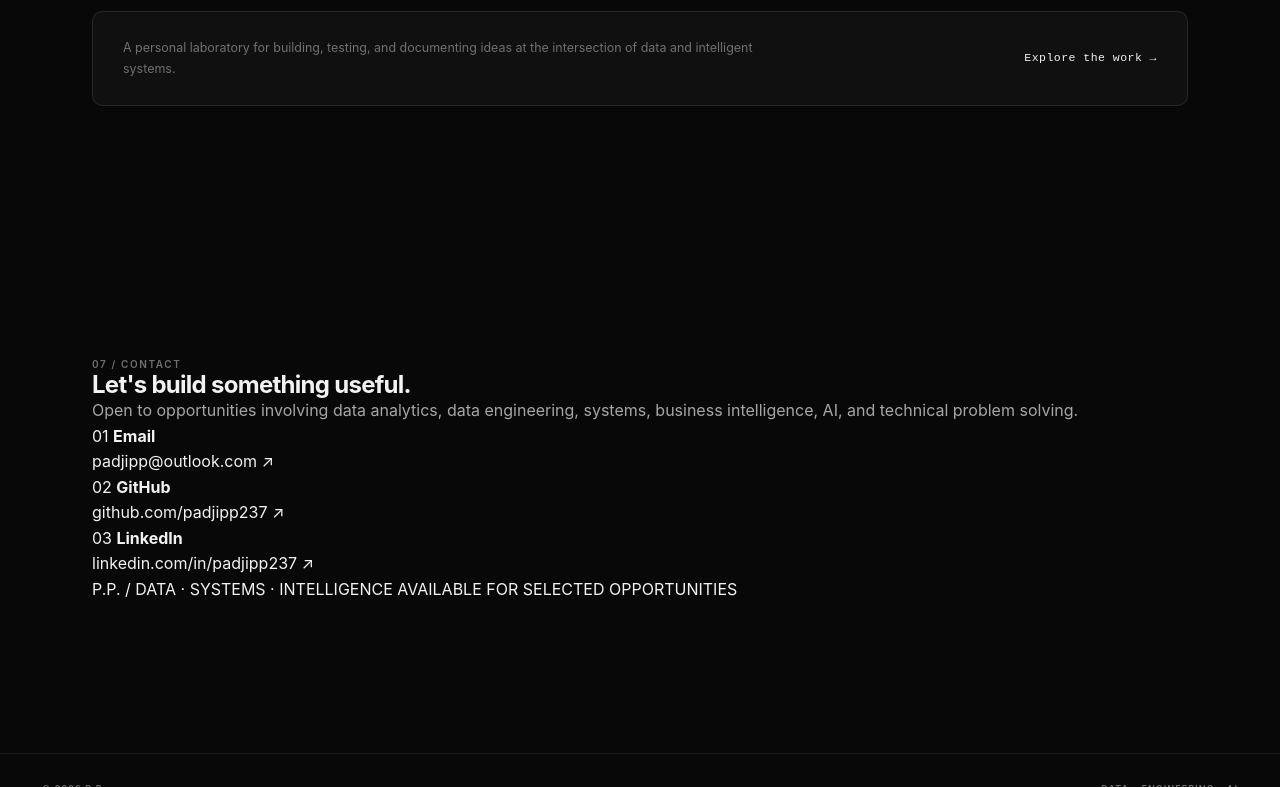
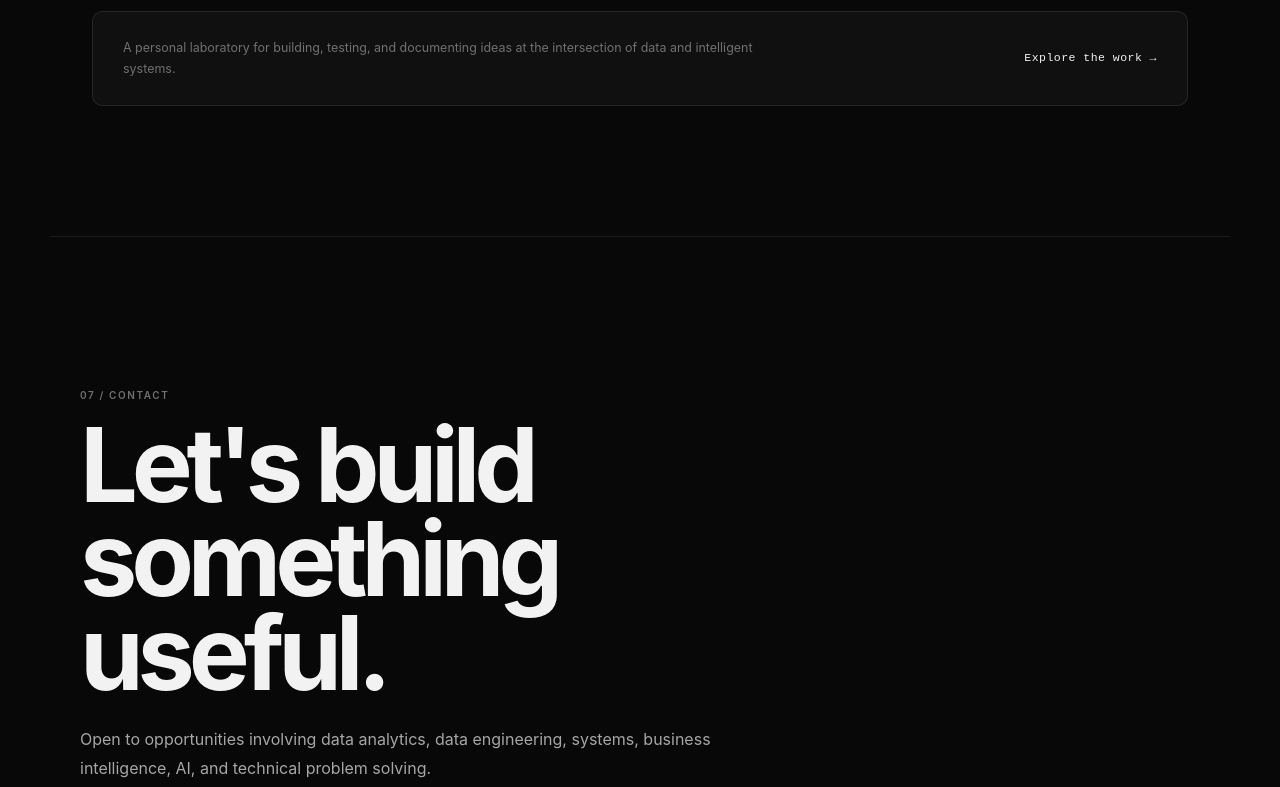
Before and after one commit to padjipp237/PP-Portfolio, a plain HTML site: page index.html in a window 1280 px wide. Shown: the part 11213-12000 px from the top of the page. Drawn offline with Linux system fonts and the light colour scheme.

Commit message:
Add styles for contact section and responsiveness

```diff
--- a/style.css
+++ b/style.css
@@ -2477,6 +2477,191 @@
     margin-top: 35px;
 }
 
+/* =========================================================
+   CONTACT
+   ========================================================= */
+
+.contact-section {
+    padding: 150px 0 80px;
+    border-top: 1px solid var(--line);
+}
+
+.contact-inner {
+    max-width: var(--max-width);
+    margin: 0 auto;
+    padding: 0 30px;
+}
+
+
+/* ---------------------------------------------------------
+   Heading
+   --------------------------------------------------------- */
+
+.contact-heading {
+    max-width: 850px;
+}
+
+.contact-heading h2 {
+    max-width: 800px;
+    margin-top: 15px;
+    margin-bottom: 25px;
+    font-size: clamp(3rem, 8vw, 6.5rem);
+    line-height: 0.92;
+    letter-spacing: -0.06em;
+}
+
+.contact-heading p {
+    max-width: 650px;
+    color: var(--text-soft);
+    font-size: 1rem;
+    line-height: 1.8;
+}
+
+
+/* ---------------------------------------------------------
+   Contact Links
+   --------------------------------------------------------- */
+
+.contact-links {
+    margin-top: 75px;
+    border-top: 1px solid var(--line);
+}
+
+.contact-link {
+    display: grid;
+    grid-template-columns: 170px minmax(0, 1fr) 30px;
+    align-items: center;
+    gap: 30px;
+    padding: 24px 0;
+    border-bottom: 1px solid var(--line);
+    transition:
+        padding var(--transition),
+        border-color var(--transition);
+}
+
+.contact-link:hover {
+    padding-left: 8px;
+    padding-right: 8px;
+    border-color: var(--line-strong);
+}
+
+.contact-link > div {
+    display: flex;
+    align-items: center;
+    gap: 18px;
+}
+
+.contact-number {
+    color: var(--text-muted);
+    font-family: monospace;
+    font-size: 0.62rem;
+}
+
+.contact-link strong {
+    font-family: monospace;
+    font-size: 0.72rem;
+    letter-spacing: 0.08em;
+    text-transform: uppercase;
+}
+
+.contact-value {
+    color: var(--text-soft);
+    font-size: 0.85rem;
+}
+
+.contact-arrow {
+    color: var(--text-muted);
+    font-size: 1rem;
+    text-align: right;
+    transition:
+        transform var(--transition),
+        color var(--transition);
+}
+
+.contact-link:hover .contact-arrow {
+    color: var(--text);
+    transform: translate(3px, -3px);
+}
+
+
+/* ---------------------------------------------------------
+   Bottom Line
+   --------------------------------------------------------- */
+
+.contact-bottom {
+    display: flex;
+    justify-content: space-between;
+    gap: 25px;
+    margin-top: 30px;
+    color: var(--text-muted);
+    font-family: monospace;
+    font-size: 0.58rem;
+    letter-spacing: 0.08em;
+}
+
+
+/* ---------------------------------------------------------
+   Responsive
+   --------------------------------------------------------- */
+
+@media (max-width: 800px) {
+
+    .contact-section {
+        padding-top: 110px;
+    }
+
+    .contact-link {
+        grid-template-columns: 130px minmax(0, 1fr) 25px;
+        gap: 20px;
+    }
+
+}
+
+
+@media (max-width: 600px) {
+
+    .contact-link {
+        grid-template-columns: 1fr 25px;
+        gap: 10px;
+    }
+
+    .contact-value {
+        grid-column: 1;
+        padding-left: 30px;
+        margin-top: -5px;
+        font-size: 0.75rem;
+    }
+
+    .contact-arrow {
+        grid-column: 2;
+        grid-row: 1 / span 2;
+    }
+
+    .contact-bottom {
+        flex-direction: column;
+        gap: 10px;
+        line-height: 1.6;
+    }
+
+}
+
+
+@media (max-width: 520px) {
+
+    .contact-section {
+        padding-top: 90px;
+        padding-bottom: 60px;
+    }
+
+    .contact-inner {
+        padding: 0 22px;
+    }
+
+    .contact-heading h2 {
+        font-size: 3rem;
+    }
+
+}
 
 /* =========================================================
    17 — FOOTER
```
